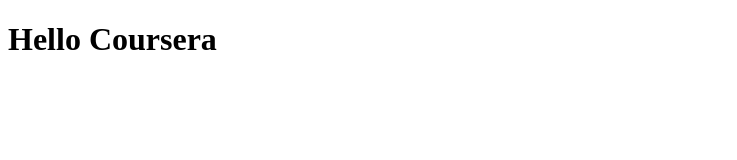
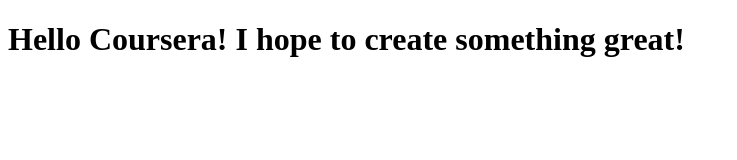
Before and after one commit to gybsonbett1/Coursera-Test, a plain HTML site: page site/index.html in a window 1280 px wide. Shown: the whole page, without its empty margins (0-737 px from the left). Drawn offline with Linux system fonts and the light colour scheme.

Commit message:
A little Addition to the website

```diff
--- a/site/index.html
+++ b/site/index.html
@@ -8,6 +8,6 @@
 	</title>
 </head>
 <body>
-<h1>Hello Coursera</h1>
+<h1>Hello Coursera! I hope to create something great!</h1>
 </body>
 </html>
```
